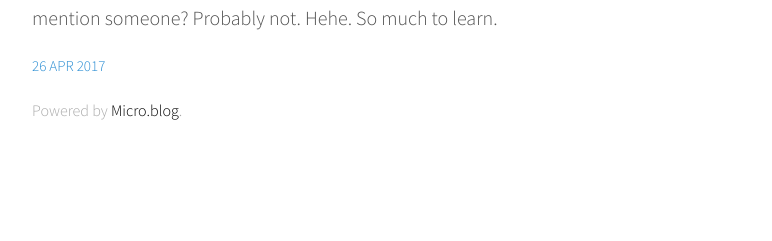
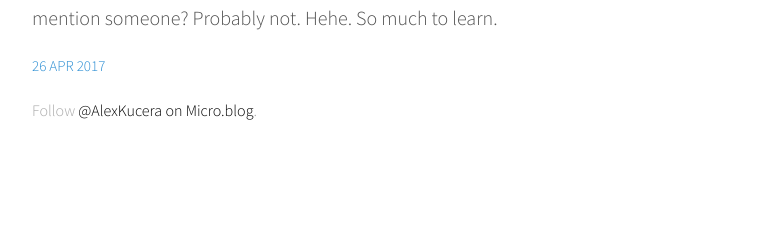
Before and after one commit to AlexKucera/alexkucera.github.io, a Jekyll site: the page built from index.html, in a window 1280 px wide. Shown: the part 1366-1607 px from the top of the page, without its empty margins (248-1020 px from the left). Built offline with Jekyll 4.4.1, drawn with Linux system fonts in a browser that asks for light colours; the list of posts is cut into pages by our own code.

Commit message:
Mirroring from Micro.blog.

```diff
--- a/_config.yml
+++ b/_config.yml
@@ -40,8 +40,8 @@ defaults:
 
 title: "Alexander Kucera"
 tagline: ""
-description: "Powered by <a href=\"http://micro.blog/\">Micro.blog</a>."
-credits: "Powered by <a href=\"http://micro.blog/\">Micro.blog</a>."
+description: "Follow <a href=\"https://micro.blog/AlexKucera\">@AlexKucera on Micro.blog</a>."
+credits: "Follow <a href=\"https://micro.blog/AlexKucera\">@AlexKucera on Micro.blog</a>."
 baseurl: ""
 url: "http://AlexKucera.micro.blog"
 markdown: "kramdown"
@@ -51,11 +51,12 @@ relative_permalinks: false
 author: "Alexander Kucera"
 name: "Alexander Kucera"
 gravatar_hash: "e6fd216c7e03931033e7ab026e46f00b"
-avatar: "http://www.gravatar.com/avatar/e6fd216c7e03931033e7ab026e46f00b?s=160"
+avatar: "https://www.gravatar.com/avatar/e6fd216c7e03931033e7ab026e46f00b?s=160"
 full_name: "Alexander Kucera"
 bio: ""
 twitter_username: ""
 github_username: ""
+instagram_username: ""
 paginate: 20
 paginate_path: "/page/:num/"
 timezone: "Poland"
```
